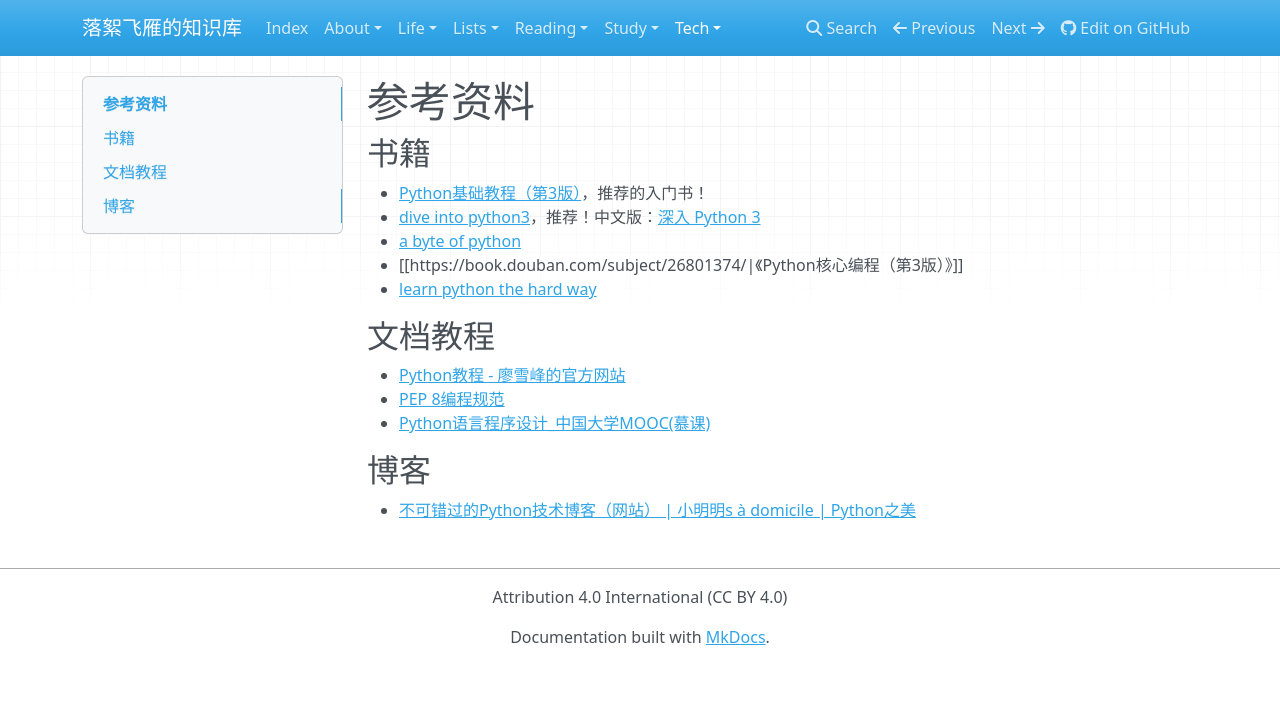
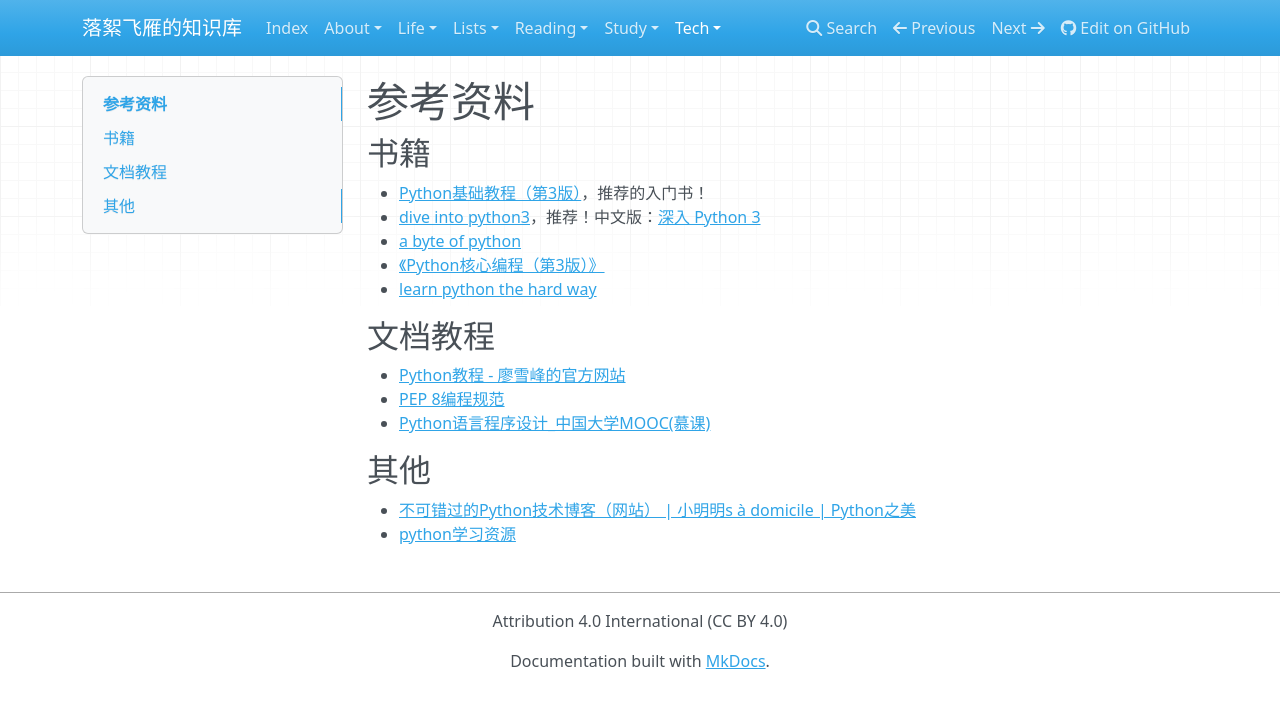
Before and after one commit to luoxufeiyan/wiki.luoxufeiyan.com, an MkDocs documentation site: the page built from docs/tech/python3/ref.md, in a window 1280 px wide. Shown: the top 708 px of the page. Built offline with MkDocs 1.6.1, drawn with Linux system fonts in a browser that asks for light colours; nearby versions of some CDN libraries.

Commit message:
update directory structure

```diff
--- a/docs/tech/python3/ref.md
+++ b/docs/tech/python3/ref.md
@@ -4,7 +4,7 @@
   * [Python基础教程（第3版）](https://book.douban.com/subject/27667375/)，推荐的入门书！
   * [dive into python3](https://diveintopython3.problemsolving.io/)，推荐！中文版：[深入 Python 3](http://www.ttlsa.com/docs/dive-into-python3/)
   * [a byte of python](https://python.swaroopch.com/)
-  * [[https://book.douban.com/subject/26801374/|《Python核心编程（第3版）》]]
+  * [《Python核心编程（第3版）》](https://book.douban.com/subject/26801374/)
   * [learn python the hard way](https://www.amazon.com/Learn-Python-Hard-Way-Introduction/dp/0321884914)
 
 
@@ -16,5 +16,6 @@
   * [Python语言程序设计_中国大学MOOC(慕课)](https://www.icourse163.org/learn/BIT-268001?tid=1461953449#/learn/announce)
 
 
-## 博客
+## 其他
   * [不可错过的Python技术博客（网站） | 小明明s à domicile | Python之美](http://www.dongwm.com/archives/%E4%B8%8D%E5%8F%AF%E9%94%99%E8%BF%87%E7%9A%84Python%E6%8A%80%E6%9C%AF%E5%8D%9A%E5%AE%A2/)
+  * [python学习资源](https://x-team.com/blog/essential-python-resources/)
```
Also changed, not shown: docs/lists/dev.md (+0 -2 lines), docs/tech/regex.md (+4 -0 lines), docs/tech/flutter/flutter.md (renamed from docs/tech/flutter.md), docs/tech/linux/linux.md (renamed from docs/tech/linux.md), docs/tech/machine_learning/computer_vision.md (renamed from docs/tech/computer_vision.md), docs/tech/machine_learning/machine_learning.md (renamed from docs/tech/machine_learning.md), docs/tech/macos/hackintosh.md (renamed from docs/tech/hackintosh.md), docs/tech/macos/macos.md (renamed from docs/tech/macos.md), docs/tech/php/php.md (renamed from docs/tech/php.md), docs/tech/python3/python3.md (renamed from docs/tech/python3.md), docs/tech/vim/vim.md (renamed from docs/tech/vim.md).
